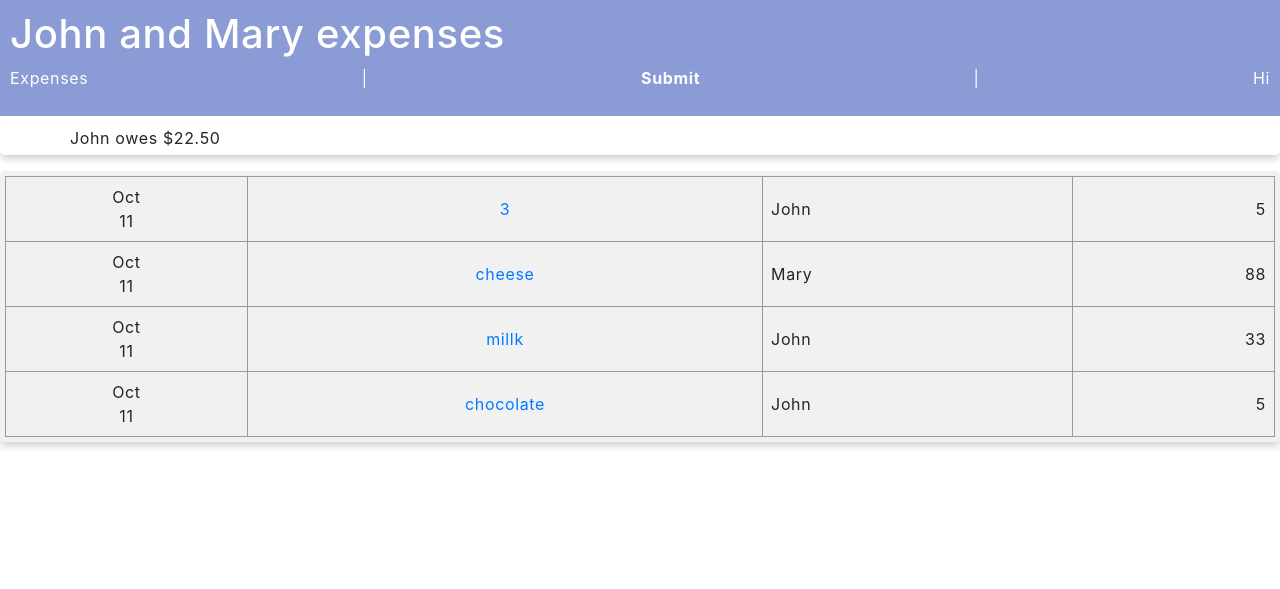
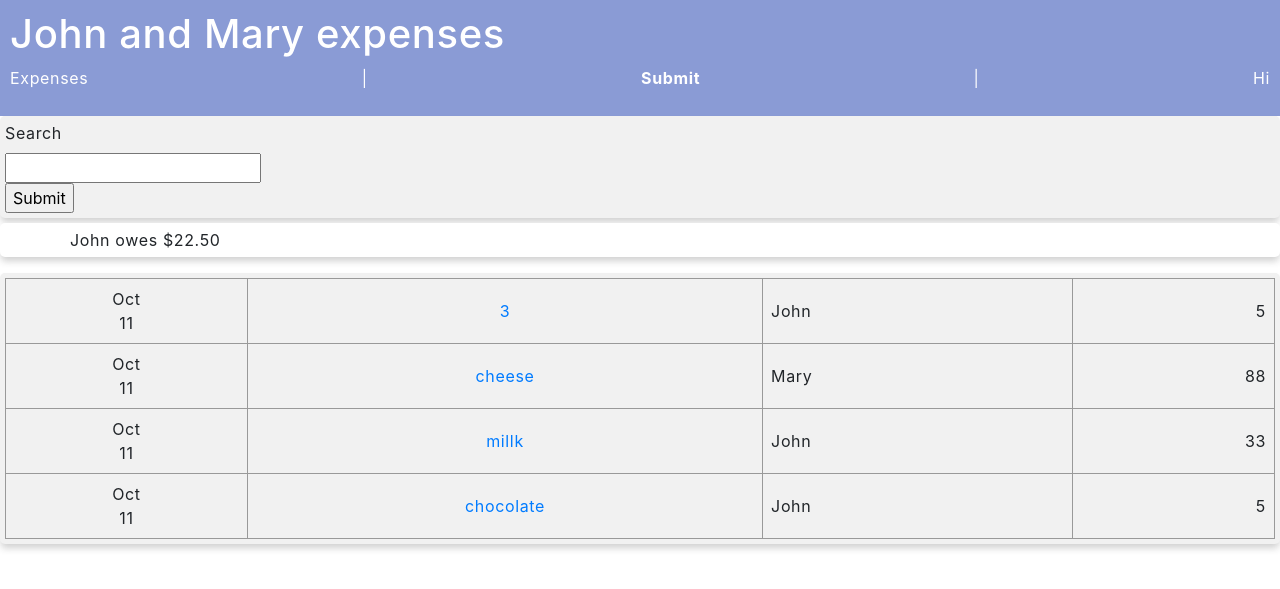
Before and after one commit to ajc133/expenses-app-django, a Django app: page /groups/1 in a window 1280 px wide. Shown: the top 589 px of the page. Run offline with Django 5.2, Linux system fonts and the light colour scheme; a user stored in the database is signed in; data comes from the database, SQL or seed files in the repository.

Commit message:
feat: Add search box

```diff
--- a/expenses/templates/group_expenses.html
+++ b/expenses/templates/group_expenses.html
@@ -5,6 +5,13 @@
 {% endblock %}
 
 {% block content %}
+<div class="mycard">
+<form action="{% url 'group_expenses' group.id %}">
+  <label for="fname">Search</label><br>
+  <input type="text" id="search" name="search"><br>
+  <input type="submit" value="Submit">
+</form>
+</div>
 <div>
 	<ul>
 		{% for debt in debts %}
--- a/expenses/views.py
+++ b/expenses/views.py
@@ -58,6 +58,7 @@ def groups(request: HttpRequest):
 @login_required
 def group_expenses(request: HttpRequest, group_id: int):
     group = get_object_or_404(Group, pk=group_id)
+    search_string = request.GET.get("search")
 
     # Compute total expenses and per-person share
     total_cost = group.expenses.aggregate(total=Sum("cost"))["total"] or 0
@@ -70,13 +71,15 @@ def group_expenses(request: HttpRequest, group_id: int):
         .annotate(paid=Sum("expenses_paid__cost", filter=Q(expenses_paid__group=group)))
         .annotate(owes=per_person_share - F("paid"))
         .filter(owes__gt=0)
-        .values("first_name", "owes")
     )
 
     group_expenses = group.expenses.select_related("payer").all()
+    if search_string:
+        group_expenses = group_expenses.filter(item__icontains=search_string)
     context = {
+        "group_id": group.id,
         "expenses": group_expenses,
-        "debts": group_debts,
+        "debts": group_debts.values("first_name", "owes"),
         "group": group,
     }
 
```
